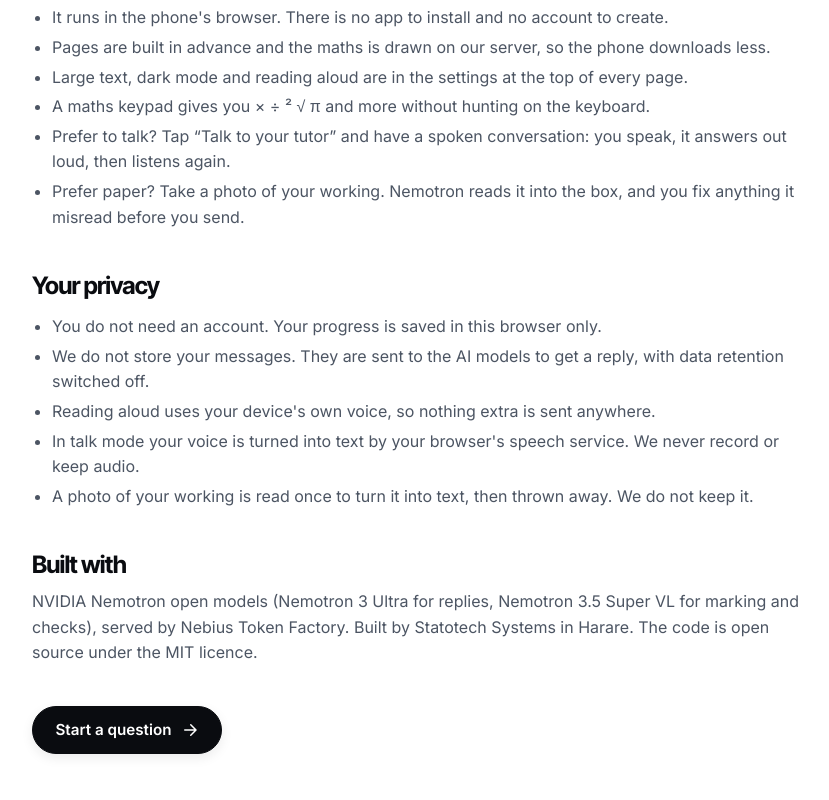
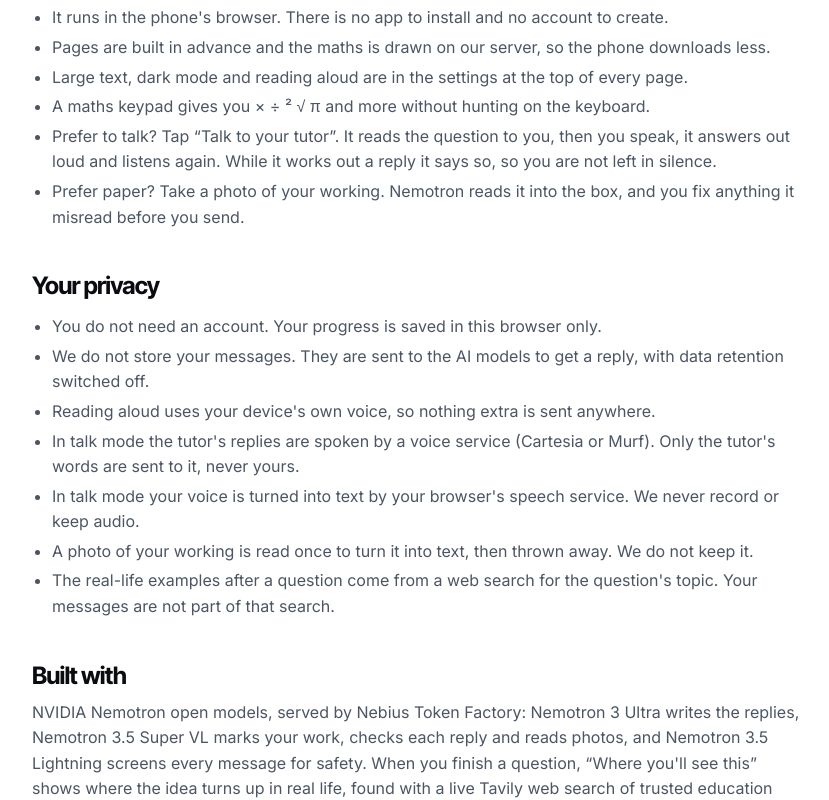
Before and after one commit to StaticB1/ai-tutor, a Next.js app: page /how-it-works in a window 1280 px wide. Shown: the part 1100-1900 px from the top of the page, without its empty margins (8-837 px from the left). Built offline with nearby package versions, Linux system fonts and the light colour scheme.

Commit message:
Docs: PROGRESS for 2026-10-27/28; How it works page names the voice services, Lightning and Tavily; agent notes

```diff
--- a/src/app/how-it-works/page.tsx
+++ b/src/app/how-it-works/page.tsx
@@ -66,7 +66,7 @@
           <li>Pages are built in advance and the maths is drawn on our server, so the phone downloads less.</li>
           <li>Large text, dark mode and reading aloud are in the settings at the top of every page.</li>
           <li>A maths keypad gives you × ÷ ² √ π and more without hunting on the keyboard.</li>
-          <li>Prefer to talk? Tap &ldquo;Talk to your tutor&rdquo; and have a spoken conversation: you speak, it answers out loud, then listens again.</li>
+          <li>Prefer to talk? Tap &ldquo;Talk to your tutor&rdquo;. It reads the question to you, then you speak, it answers out loud and listens again. While it works out a reply it says so, so you are not left in silence.</li>
           <li>Prefer paper? Take a photo of your working. Nemotron reads it into the box, and you fix anything it misread before you send.</li>
         </ul>
       </section>
@@ -77,15 +77,17 @@
           <li>You do not need an account. Your progress is saved in this browser only.</li>
           <li>We do not store your messages. They are sent to the AI models to get a reply, with data retention switched off.</li>
           <li>Reading aloud uses your device&apos;s own voice, so nothing extra is sent anywhere.</li>
+          <li>In talk mode the tutor&apos;s replies are spoken by a voice service (Cartesia or Murf). Only the tutor&apos;s words are sent to it, never yours.</li>
           <li>In talk mode your voice is turned into text by your browser&apos;s speech service. We never record or keep audio.</li>
           <li>A photo of your working is read once to turn it into text, then thrown away. We do not keep it.</li>
+          <li>The real-life examples after a question come from a web search for the question&apos;s topic. Your messages are not part of that search.</li>
         </ul>
       </section>
 
       <section className="space-y-2">
         <h2 className="text-2xl">Built with</h2>
         <p className="text-text-2">
-          NVIDIA Nemotron open models (Nemotron 3 Ultra for replies, Nemotron 3.5 Super VL for marking and checks), served by Nebius Token Factory. Built by Statotech Systems in Harare. The code is open source under the MIT licence.
+          NVIDIA Nemotron open models, served by Nebius Token Factory: Nemotron 3 Ultra writes the replies, Nemotron 3.5 Super VL marks your work, checks each reply and reads photos, and Nemotron 3.5 Lightning screens every message for safety. When you finish a question, &ldquo;Where you&apos;ll see this&rdquo; shows where the idea turns up in real life, found with a live Tavily web search of trusted education sites. Built by Statotech Systems in Harare. The code is open source under the MIT licence.
         </p>
       </section>
 
```
Also changed, not shown: 2 other files (tests, documents, lock files or other folders).
